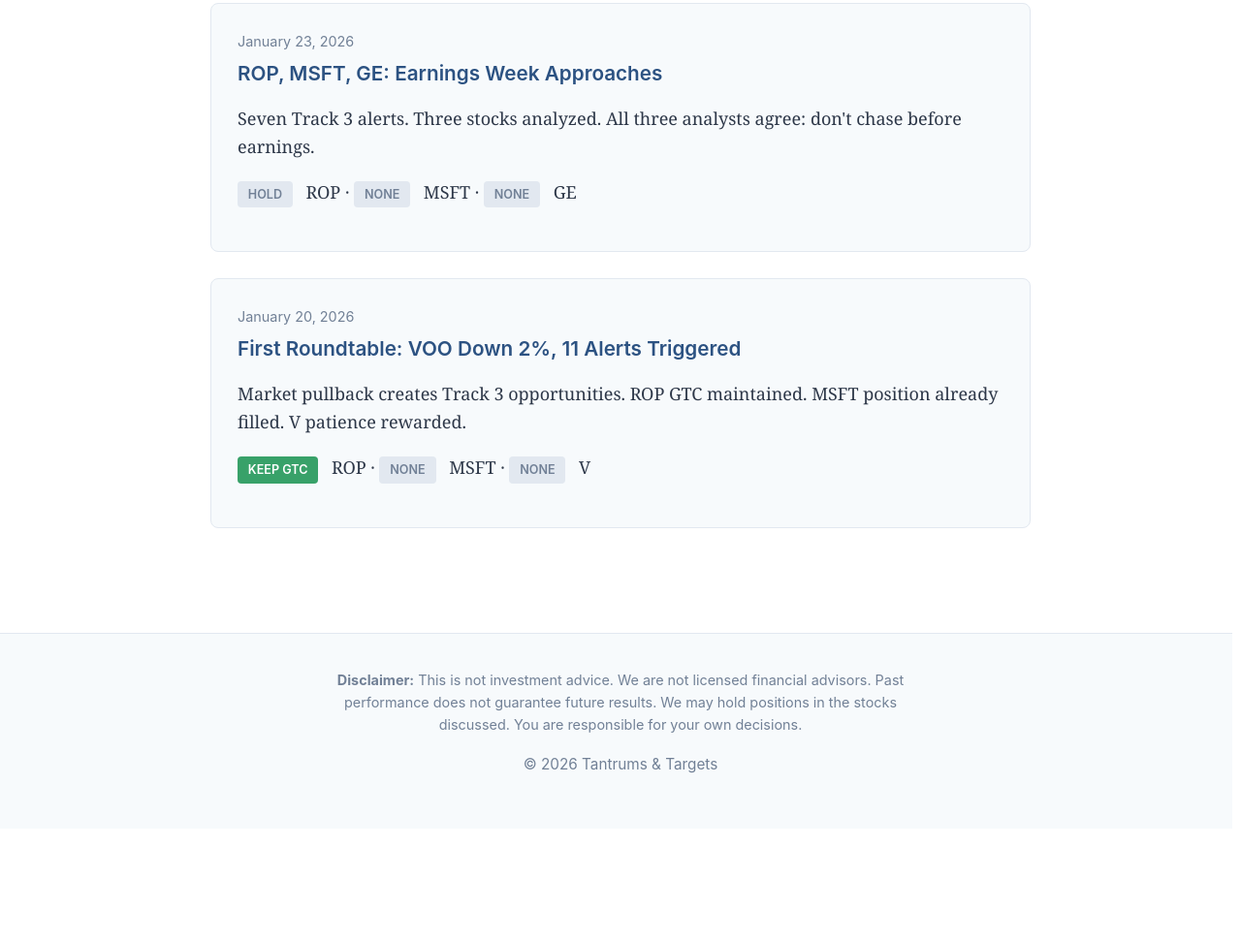
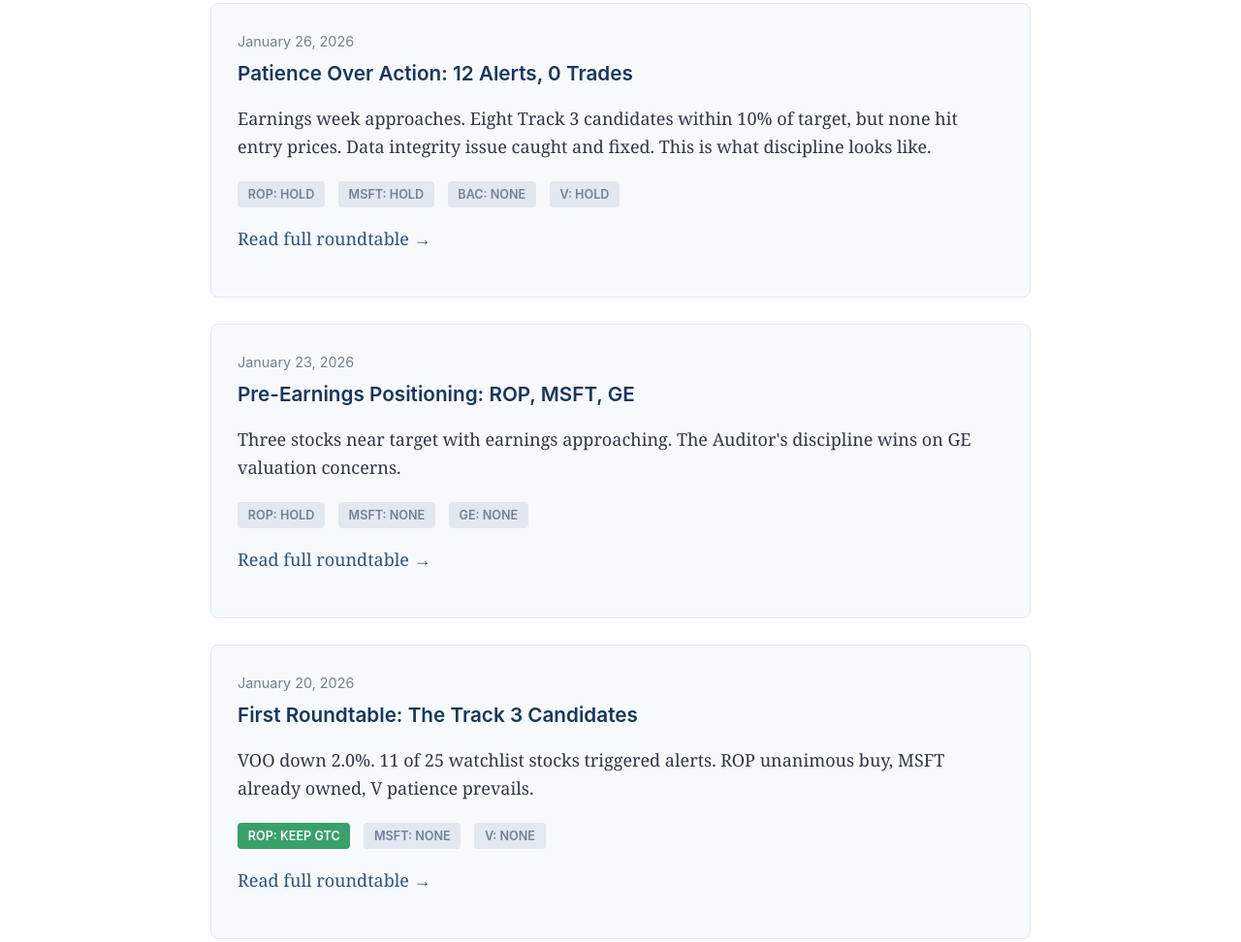
Before and after one commit to Drerc-personal/tantrums-and-targets, a plain HTML site: page uploads_to_cloudflare/roundtable.html in a window 1280 px wide. Shown: the part 893-1865 px from the top of the page at 97% size. Before the commit the page ends 1748 px from the top, so only its background shows below. Drawn offline with Linux system fonts and the light colour scheme.

Commit message:
Roundtable January 26, 2026

```diff
--- a/uploads_to_cloudflare/roundtable.html
+++ b/uploads_to_cloudflare/roundtable.html
@@ -46,20 +46,44 @@
         <!-- Archive -->
         <h2>Roundtable Archive</h2>
 
+        <!-- January 26, 2026 -->
+        <div class="roundtable-preview">
+            <div class="date">January 26, 2026</div>
+            <h3>Patience Over Action: 12 Alerts, 0 Trades</h3>
+            <p>Earnings week approaches. Eight Track 3 candidates within 10% of target, but none hit entry prices. Data integrity issue caught and fixed. This is what discipline looks like.</p>
+            <p>
+                <span class="decision-badge none">ROP: HOLD</span>
+                <span class="decision-badge none">MSFT: HOLD</span>
+                <span class="decision-badge none">BAC: NONE</span>
+                <span class="decision-badge none">V: HOLD</span>
+            </p>
+            <p><a href="2026_01_26_roundtable.html">Read full roundtable →</a></p>
+        </div>
+
         <!-- January 23, 2026 -->
         <div class="roundtable-preview">
             <div class="date">January 23, 2026</div>
-            <h3><a href="2026_01_23_roundtable.html">ROP, MSFT, GE: Earnings Week Approaches</a></h3>
-            <p>Seven Track 3 alerts. Three stocks analyzed. All three analysts agree: don't chase before earnings.</p>
-            <p><span class="decision-badge none">HOLD</span> ROP · <span class="decision-badge none">NONE</span> MSFT · <span class="decision-badge none">NONE</span> GE</p>
+            <h3>Pre-Earnings Positioning: ROP, MSFT, GE</h3>
+            <p>Three stocks near target with earnings approaching. The Auditor's discipline wins on GE valuation concerns.</p>
+            <p>
+                <span class="decision-badge none">ROP: HOLD</span>
+                <span class="decision-badge none">MSFT: NONE</span>
+                <span class="decision-badge none">GE: NONE</span>
+            </p>
+            <p><a href="2026_01_23_roundtable.html">Read full roundtable →</a></p>
         </div>
 
         <!-- January 20, 2026 -->
         <div class="roundtable-preview">
             <div class="date">January 20, 2026</div>
-            <h3><a href="2026_01_20_roundtable.html">First Roundtable: VOO Down 2%, 11 Alerts Triggered</a></h3>
-            <p>Market pullback creates Track 3 opportunities. ROP GTC maintained. MSFT position already filled. V patience rewarded.</p>
-            <p><span class="decision-badge buy">KEEP GTC</span> ROP · <span class="decision-badge none">NONE</span> MSFT · <span class="decision-badge none">NONE</span> V</p>
+            <h3>First Roundtable: The Track 3 Candidates</h3>
+            <p>VOO down 2.0%. 11 of 25 watchlist stocks triggered alerts. ROP unanimous buy, MSFT already owned, V patience prevails.</p>
+            <p>
+                <span class="decision-badge buy">ROP: KEEP GTC</span>
+                <span class="decision-badge none">MSFT: NONE</span>
+                <span class="decision-badge none">V: NONE</span>
+            </p>
+            <p><a href="2026_01_20_roundtable.html">Read full roundtable →</a></p>
         </div>
 
     </main>
```
